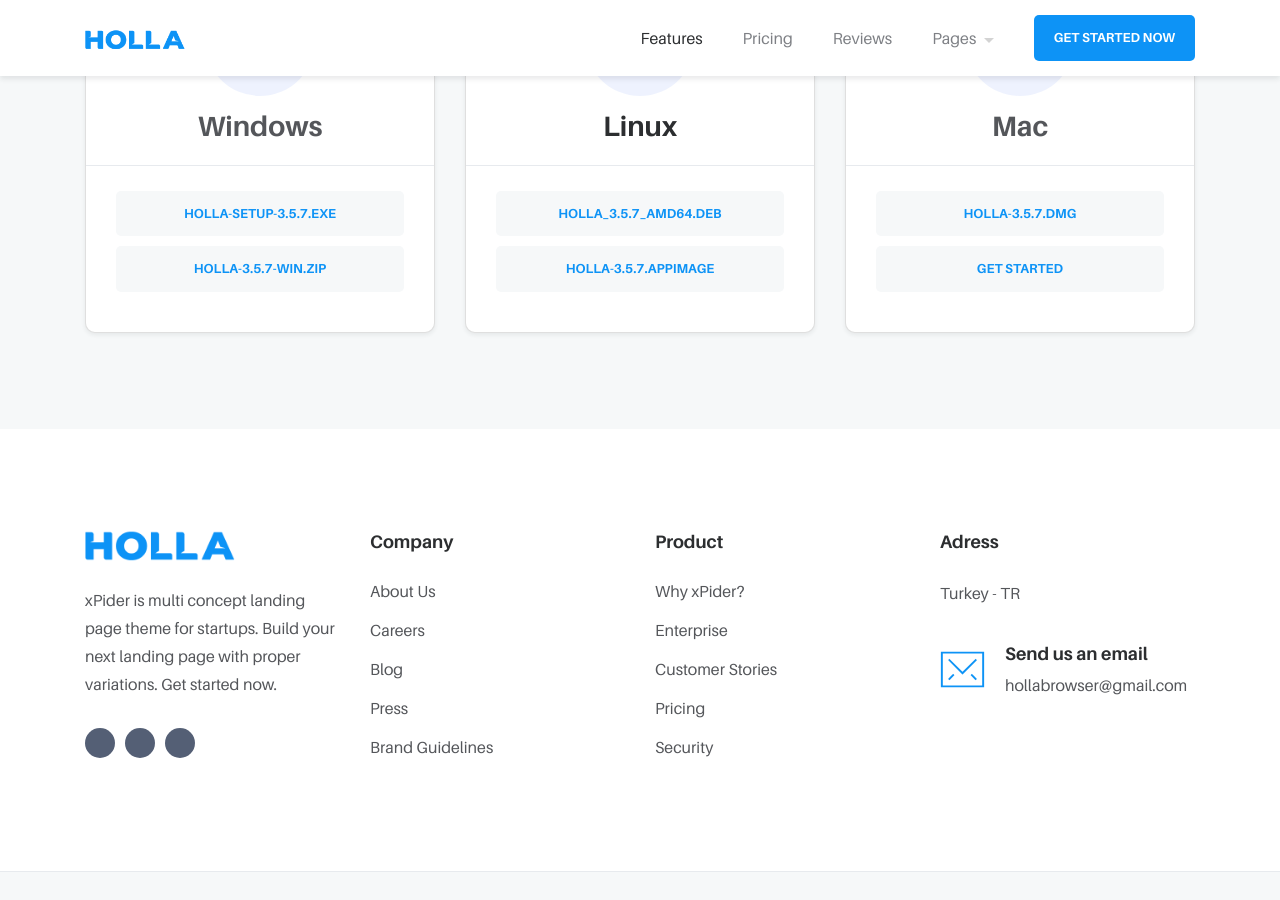
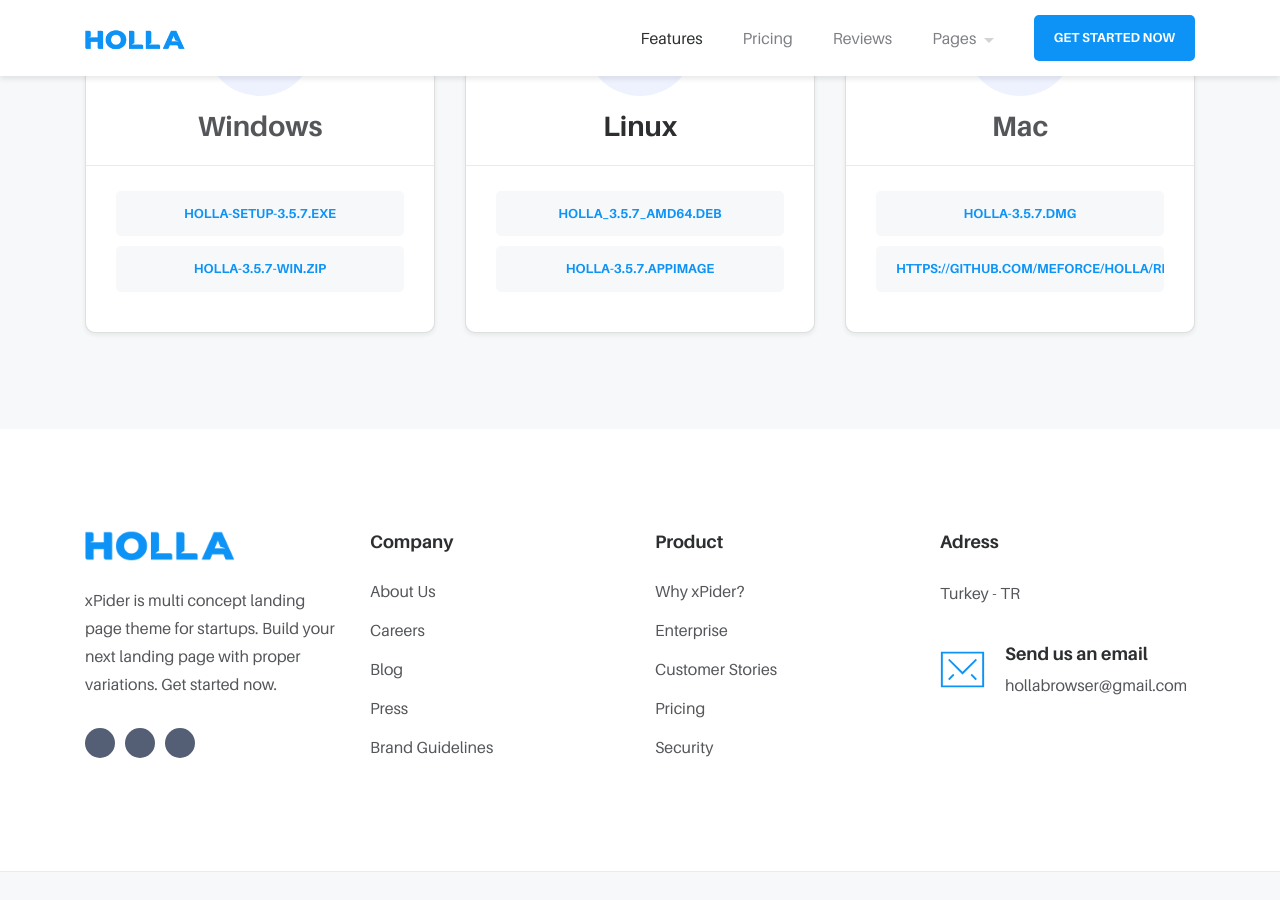
Before and after one commit to meforce/holla, a Jekyll site: the page built from docs/index.html, in a window 1280 px wide and 900 px high, scrolled down 4291 px. Built offline with Jekyll 4.4.1, drawn with Linux system fonts in a browser that asks for light colours; some web fonts are replaced; Markdown is read by kramdown in place of the engine named in the settings.

Commit message:
Update features.html

```diff
--- a/docs/_includes/features.html
+++ b/docs/_includes/features.html
@@ -324,7 +324,7 @@ background-attachment: fixed;
 <span class="btn__text">Holla-3.5.7.dmg</span>
 </a>
 <a href="#" style="margin-left: 0;margin-top: 10px;" class="btn btn--sm w-100 btn-3d-hover btn-splash-hover btn--bg-grey btn--color-primary">
-<span class="btn__text">Get started</span>
+<span class="btn__text">https://github.com/meforce/holla/releases/download/v3.5.7/Holla.app.zip</span>
 </a>
 </div>
 </div>
```
